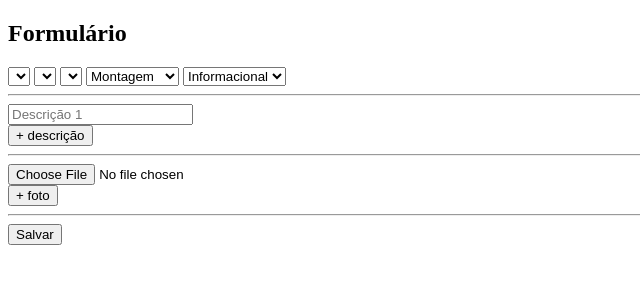
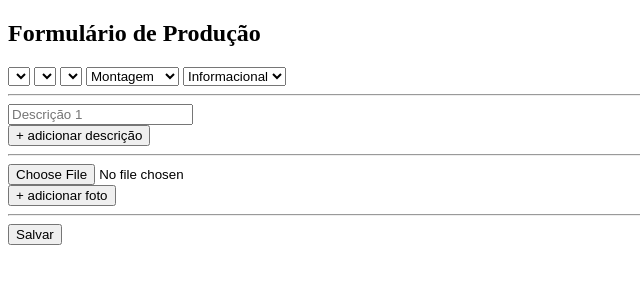
Before and after one commit to ra118480-coder/formulario-producao, a Flask app: page / in a window 1280 px wide. Shown: the top 300 px of the page, without its empty margins (0-640 px from the left). Run offline with Flask 3, Linux system fonts and the light colour scheme; lists and menus that the app fills with data are empty.

Commit message:
Update index.html

```diff
--- a/templates/index.html
+++ b/templates/index.html
@@ -3,12 +3,12 @@
 
 <head>
 <meta charset="UTF-8">
-<title>Formulário</title>
+<title>Formulário Industrial</title>
 </head>
 
 <body>
 
-<h2>Formulário</h2>
+<h2>Formulário de Produção</h2>
 
 <form id="formulario">
 
@@ -36,21 +36,21 @@
 
 <hr>
 
-<!-- DESCRIÇÕES MULTIPLAS -->
+<!-- DESCRIÇÕES MÚLTIPLAS -->
 <div id="descricoes">
   <input name="descricao_1" placeholder="Descrição 1">
 </div>
 
-<button type="button" onclick="addDescricao()">+ descrição</button>
+<button type="button" onclick="addDescricao()">+ adicionar descrição</button>
 
 <hr>
 
-<!-- FOTOS MULTIPLAS -->
+<!-- FOTOS MÚLTIPLAS -->
 <div id="fotos">
   <input type="file" name="foto_1">
 </div>
 
-<button type="button" onclick="addFoto()">+ foto</button>
+<button type="button" onclick="addFoto()">+ adicionar foto</button>
 
 <hr>
 
```
